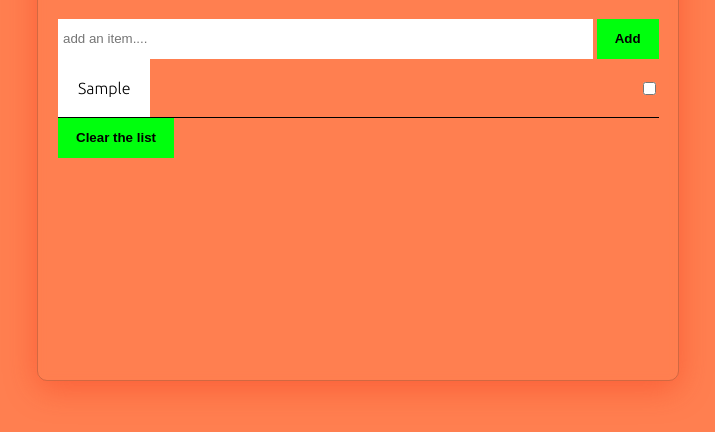
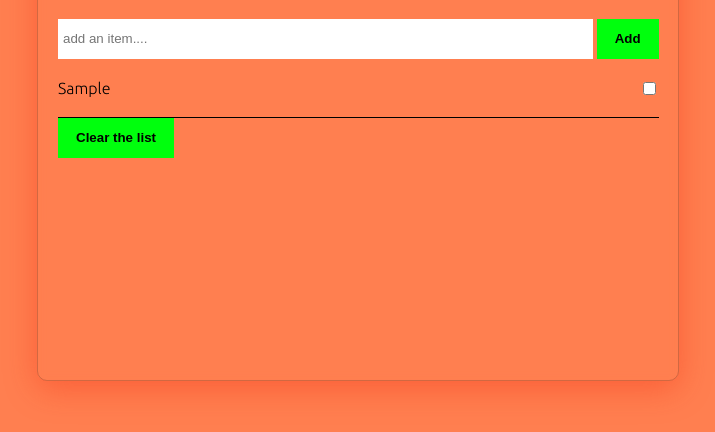
Before and after one commit to frontendjess/feu2-js2-ma-2, a plain HTML site: page index.html in a window 1280 px wide. Both pictures are taken after typing "Sample" into the empty fields and a click on the button "Add". Shown: the part 112-544 px from the top of the page, without its empty margins (282-997 px from the left). Drawn offline with Linux system fonts and the light colour scheme.

Commit message:
updated js

```diff
--- a/css/styles.css
+++ b/css/styles.css
@@ -47,7 +47,7 @@ input[type='checkbox'] {
 	float: right;
 }
 
-.groceryitem-bg {
+.checked {
 	background-color: #fff;
 	padding: 20px;
 }
--- a/js/index.js
+++ b/js/index.js
@@ -29,8 +29,11 @@ addItem.onclick = function () {
 	itemInput.value = '';
 };
 
+// my code to clear localStorage & the HTML - I added the reload() to refresh the screen.
+// Because even though it cleared the localStorage and the HTML, lets say if you dont refresh the screen and start a new list, it would bring back the old on top of it.
 const clearButton = document.querySelector('.clearbutton');
 clearButton.onclick = function () {
 	localStorage.clear();
 	items.innerHTML = '';
+	location.reload();
 };
--- a/js/libs/writeToDom.js
+++ b/js/libs/writeToDom.js
@@ -9,12 +9,13 @@ export default function writeToDOM(
 
 	theArrayIAmGoingToCreateHTMLFrom.forEach(function (groceryItem, iteration) {
 		let ischecked = '';
+
 		if (groceryItem.checked) {
 			ischecked = 'checked';
 		}
 
 		domElementIAmGoingToPutHTMLInto.innerHTML += `<li>
-					<span class="groceryitem-bg">${groceryItem.name}</span>
+					<span class="${ischecked}">${groceryItem.name}</span>
 					<input ${ischecked} type="checkbox" class="checkbox" data-id=${groceryItem.id}>
 				</li>`;
 	});
```
